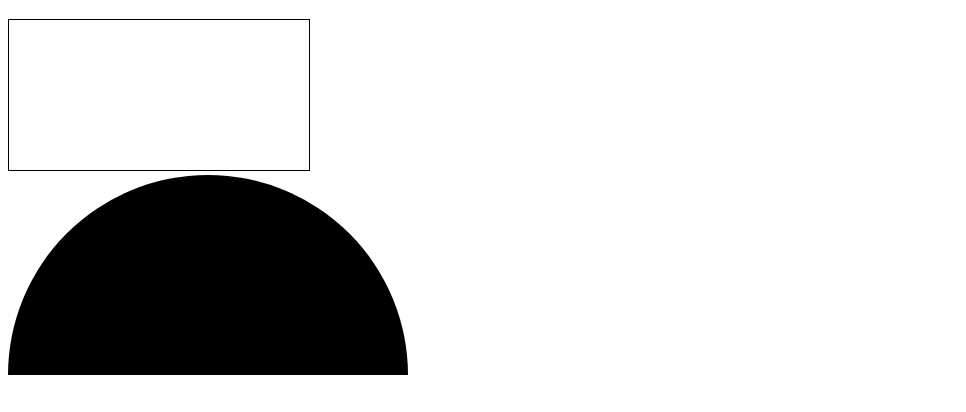
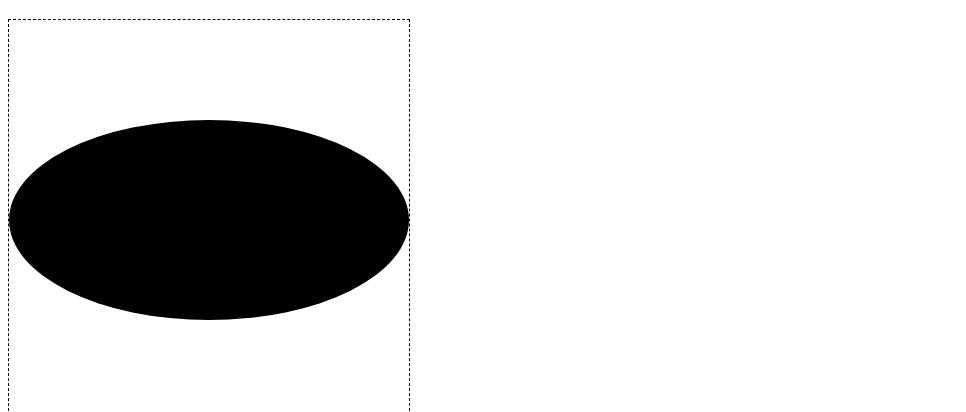
Before and after one commit to UtmostCreator/snapsvg-by-example, a plain HTML site: page index.html in a window 1280 px wide. Shown: the part 61-473 px from the top of the page, without its empty margins (0-966 px from the left). Drawn offline with Linux system fonts and the light colour scheme.

Commit message:
feat: flatter shape of ellipse

```diff
--- a/index.html
+++ b/index.html
@@ -11,7 +11,6 @@
     <h1>Snapsvg by example by Utmost Creator</h1>
 
     <main>
-        <svg id="svg"></svg>
     </main>
 
     <script src="src/js/snap.svg-min.js"></script>
--- a/src/css/styles.css
+++ b/src/css/styles.css
@@ -2,6 +2,6 @@ h1 {
     text-align: center;
 }
 
-#svg {
-    border: 1px solid black;
+svg {
+    border: 1px dashed black;
 }
--- a/src/js/index.js
+++ b/src/js/index.js
@@ -2,9 +2,9 @@ console.log('index is ready');
 
 // NOTE: windos.onload is required if you put the snapsvg in the header;
 // base snapsvg obj
-let s = Snap(400, 200); // paper - working area
+let s = Snap(400, 400); // paper - working area
 // let circle = s.circle(100, 100, 100); // centerOfTheCircle - x, y, radius
 // let rect = s.rect(200, 0, 200, 200); // x, y point to the top left corner
 
 
-let ellipse = s.ellipse(200, 200, 200, 200); // x, y, w, h
+let ellipse = s.ellipse(200, 200, 200, 100); // x, y, w, h
```
